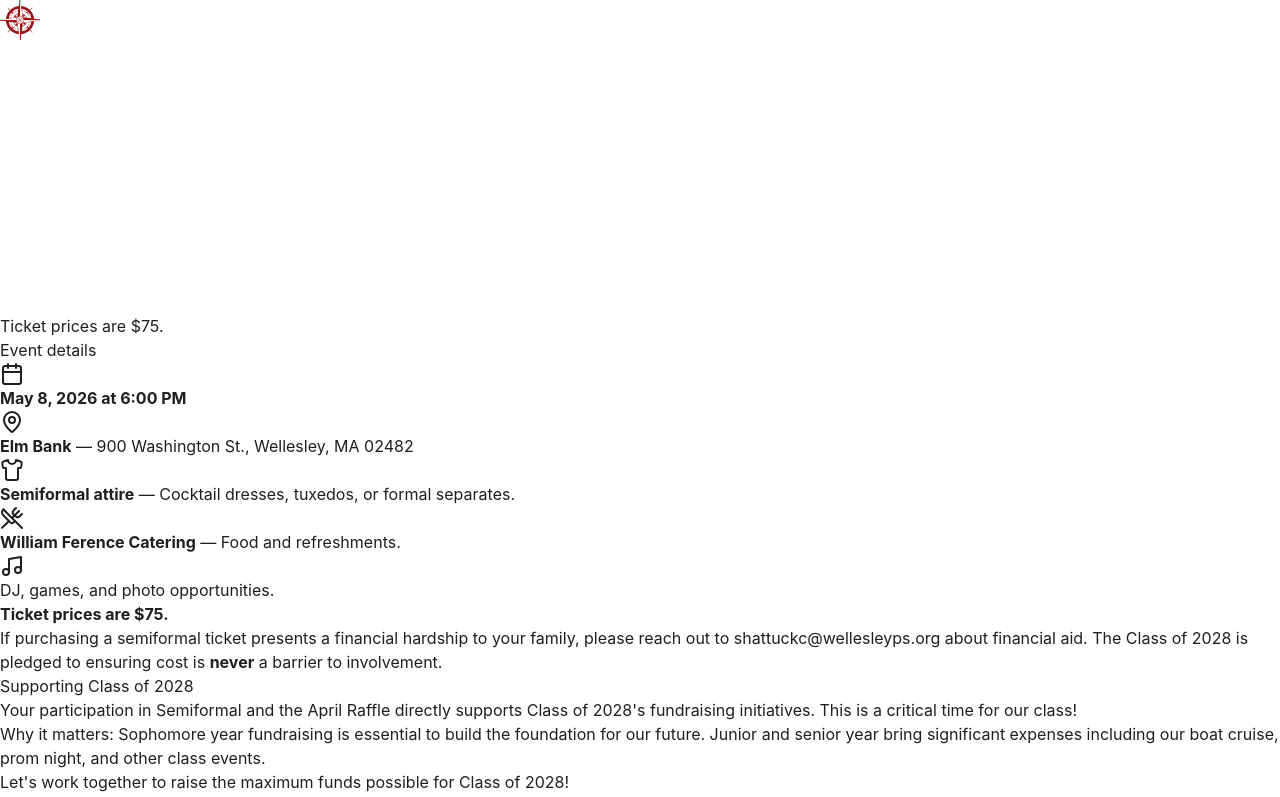
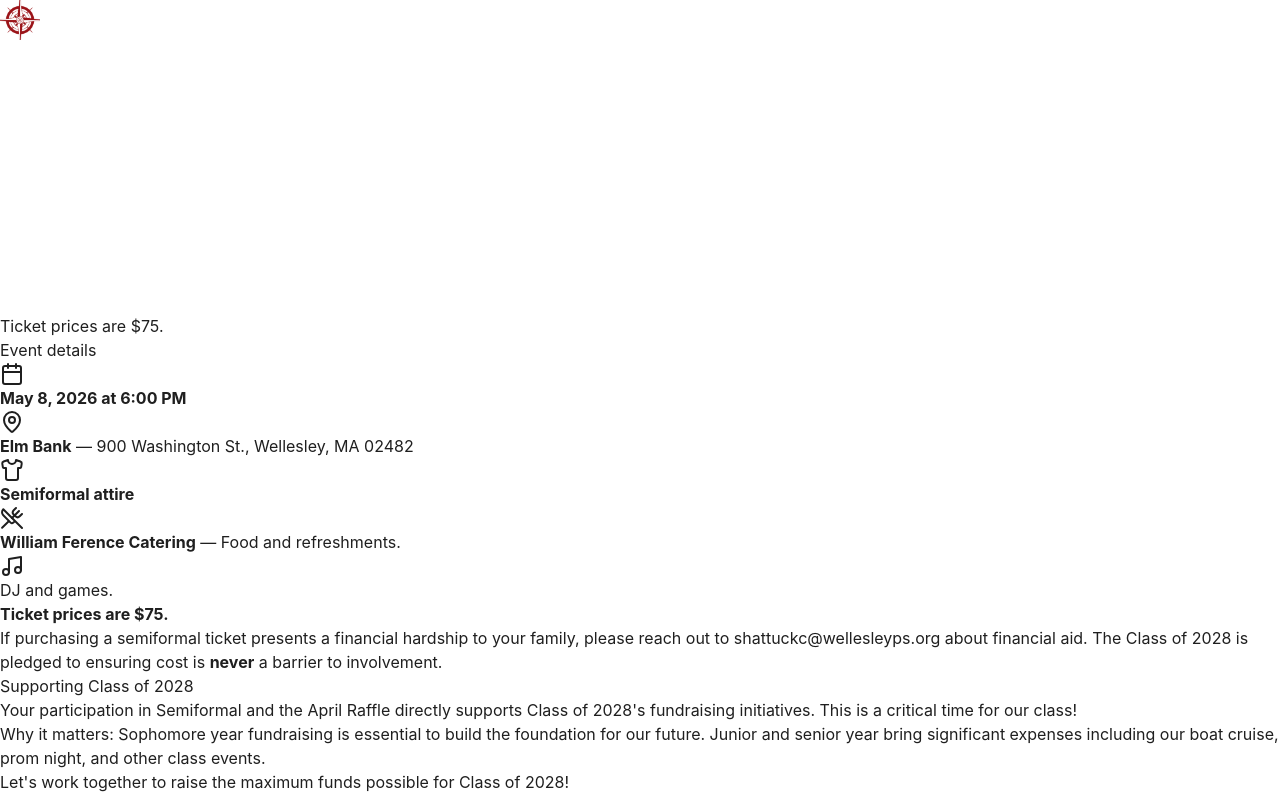
Before and after one commit to Pooch63/whs-2028-website, a Next.js app: page /semiformal in a window 1280 px wide. Shown: the top 797 px of the page. Built offline with nearby package versions, Linux system fonts and the light colour scheme.

Commit message:
Update dress code and remove photo opportunities mention

```diff
--- a/app/semiformal/page.tsx
+++ b/app/semiformal/page.tsx
@@ -46,7 +46,7 @@ export default function SemiformalPage() {
           </div>
           <div className="flex items-center gap-3">
             <Shirt className="w-6 h-6 text-maroon flex-shrink-0" />
-            <span><strong>Semiformal attire</strong> — Cocktail dresses, tuxedos, or formal separates.</span>
+            <span><strong>Semiformal attire</strong></span>
           </div>
           <div className="flex items-center gap-3">
             <UtensilsCrossed className="w-6 h-6 text-maroon flex-shrink-0" />
@@ -54,7 +54,7 @@ export default function SemiformalPage() {
           </div>
           <div className="flex items-center gap-3">
             <Music className="w-6 h-6 text-maroon flex-shrink-0" />
-            <span>DJ, games, and photo opportunities.</span>
+            <span>DJ and games.</span>
           </div>
           <p className="pt-2 border-t border-maroon/20 mt-4 text-base sm:text-lg text-gray-600">
             <strong>Ticket prices are $75.</strong>
```
